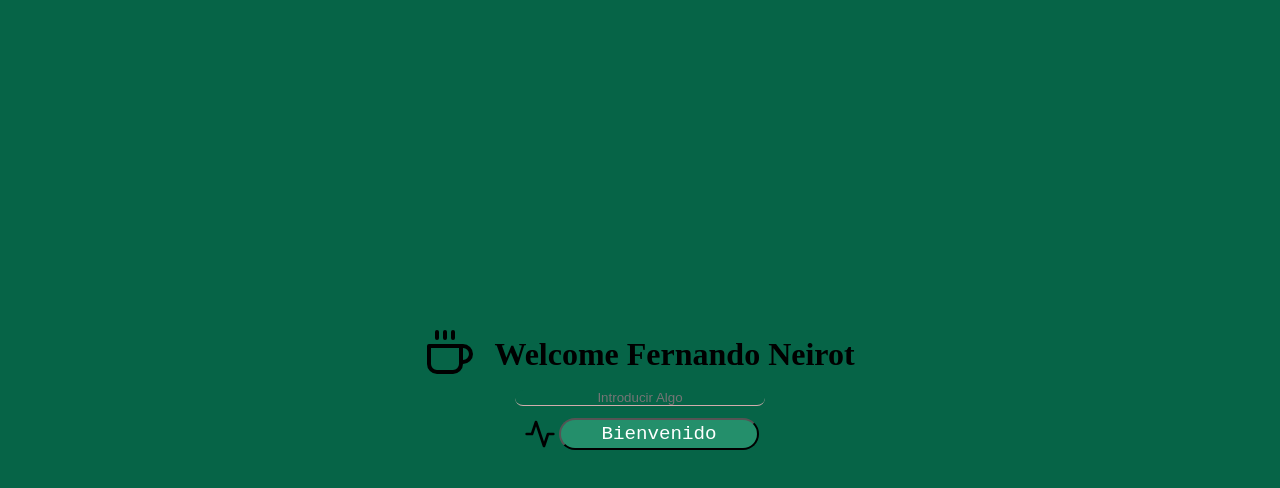
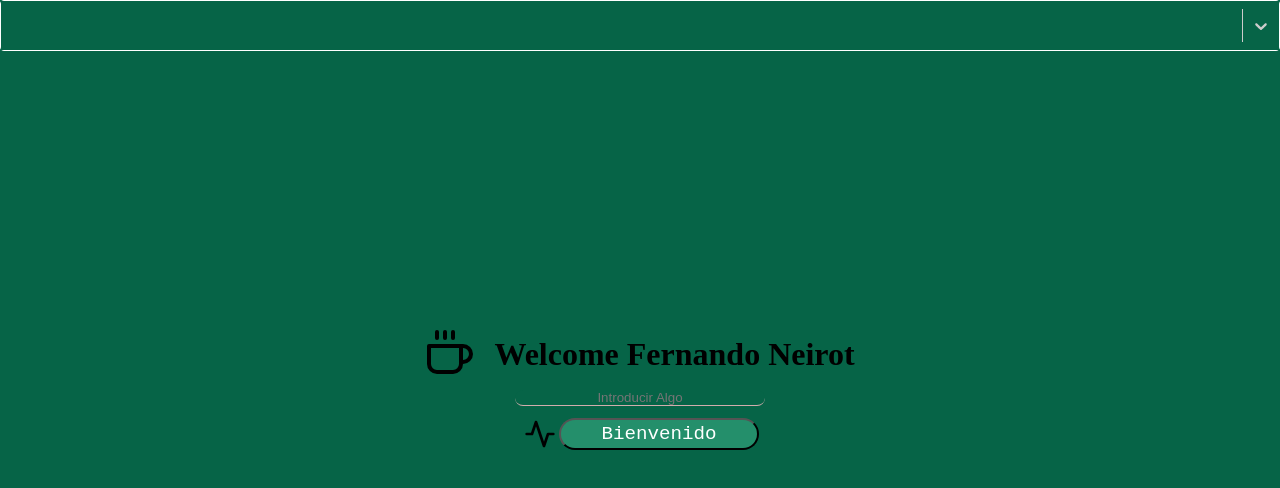
Before and after one commit to yonaa13/TablaDeGastos, a React (Vite) app: page / in a window 1280 px wide. Shown: the top 488 px of the page. Built offline with nearby package versions, Linux system fonts and the light colour scheme.

Commit message:
SelectCustom

```diff
--- a/package.json
+++ b/package.json
@@ -1 +1 @@
-{"name":"tabladegastos","private":true,"version":"0.0.0","type":"module","scripts":{"dev":"vite","build":"tsc && vite build","lint":"eslint src --ext ts,tsx --report-unused-disable-directives --max-warnings 0","preview":"vite preview"},"dependencies":{"@types/styled-components":"^5.1.26","react":"^18.2.0","react-dom":"^18.2.0","react-icons":"^4.8.0","styled-components":"^5.3.10"},"devDependencies":{"@types/react":"^18.0.28","@types/react-dom":"^18.0.11","@typescript-eslint/eslint-plugin":"^5.57.1","@typescript-eslint/parser":"^5.57.1","@vitejs/plugin-react":"^4.0.0","eslint":"^8.38.0","eslint-plugin-react-hooks":"^4.6.0","eslint-plugin-react-refresh":"^0.3.4","typescript":"^5.0.2","vite":"^4.3.2"}}
+{"name":"tabladegastos","private":true,"version":"0.0.0","type":"module","scripts":{"dev":"vite","build":"tsc && vite build","lint":"eslint src --ext ts,tsx --report-unused-disable-directives --max-warnings 0","preview":"vite preview"},"dependencies":{"@types/styled-components":"^5.1.26","react":"^18.2.0","react-dom":"^18.2.0","react-icons":"^4.8.0","react-select":"^5.7.3","styled-components":"^5.3.10"},"devDependencies":{"@types/react":"^18.0.28","@types/react-dom":"^18.0.11","@typescript-eslint/eslint-plugin":"^5.57.1","@typescript-eslint/parser":"^5.57.1","@vitejs/plugin-react":"^4.0.0","eslint":"^8.38.0","eslint-plugin-react-hooks":"^4.6.0","eslint-plugin-react-refresh":"^0.3.4","typescript":"^5.0.2","vite":"^4.3.2"}}
--- /dev/null
+++ b/src/Components/selectCustom/SelectCustom.styled.tsx
@@ -0,0 +1,11 @@
+import styled from "styled-components";
+
+
+export const ContainerSelect = styled.div`
+position: absolute;
+  left: 0;
+  top: 0;
+  width: 100%;
+  margin: 0px;
+  z-index: 1000px;
+`;
--- /dev/null
+++ b/src/Components/selectCustom/SelectCustom.tsx
@@ -0,0 +1,32 @@
+import Select from "react-select";
+import { ContainerSelect } from "./SelectCustom.styled";
+import makeAnimated from "react-select/animated";
+
+export const SelectCustom = () => {
+  const options = [
+    { value: "red", label: "red" },
+    { value: "green", label: "Green" },
+    { value: "grey", label: "Grey" },
+    { value: "blue", label: "Blue" },
+    { value: "black", label: "Black" },
+    { value: "brown", label: "Brown" },
+  ];
+  const animatedComponents = makeAnimated();
+  return (
+    <ContainerSelect>
+      <Select
+        options={options}
+        closeMenuOnSelect={false}
+        components={animatedComponents}
+        isMulti
+        styles={{
+          control: (baseStyles, state) => ({
+            ...baseStyles,
+            color:["red"],
+            borderColor: state.isFocused ? "grey" : "#fff",
+          }),
+        }}
+      />
+    </ContainerSelect>
+  );
+};
--- a/src/pages/Home.tsx
+++ b/src/pages/Home.tsx
@@ -3,6 +3,7 @@ import { InputCustom } from "../Components/inputCustom/InputCustom";
 import { ButtomCustom } from "../Components/buttomCustom/ButtomCustom";
 //import { Loader } from "../Components/loader/Loader";
 import { Modal } from "../Components/modal/Modal";
+import { SelectCustom } from "../Components/selectCustom/SelectCustom";
 import { Container, ContainerWelcome, H1 } from "./Home.styled";
 import { FiCoffee, FiActivity } from "react-icons/fi";
 import { useState } from "react";
@@ -17,6 +18,7 @@ export const Home = () => {
   };
   return (
     <Container>
+      <SelectCustom/>
       <ContainerWelcome
         onClick={() => {
           setIsActive(!isActive);
```
Also changed, not shown: 1 other file (tests, documents, lock files or other folders).
